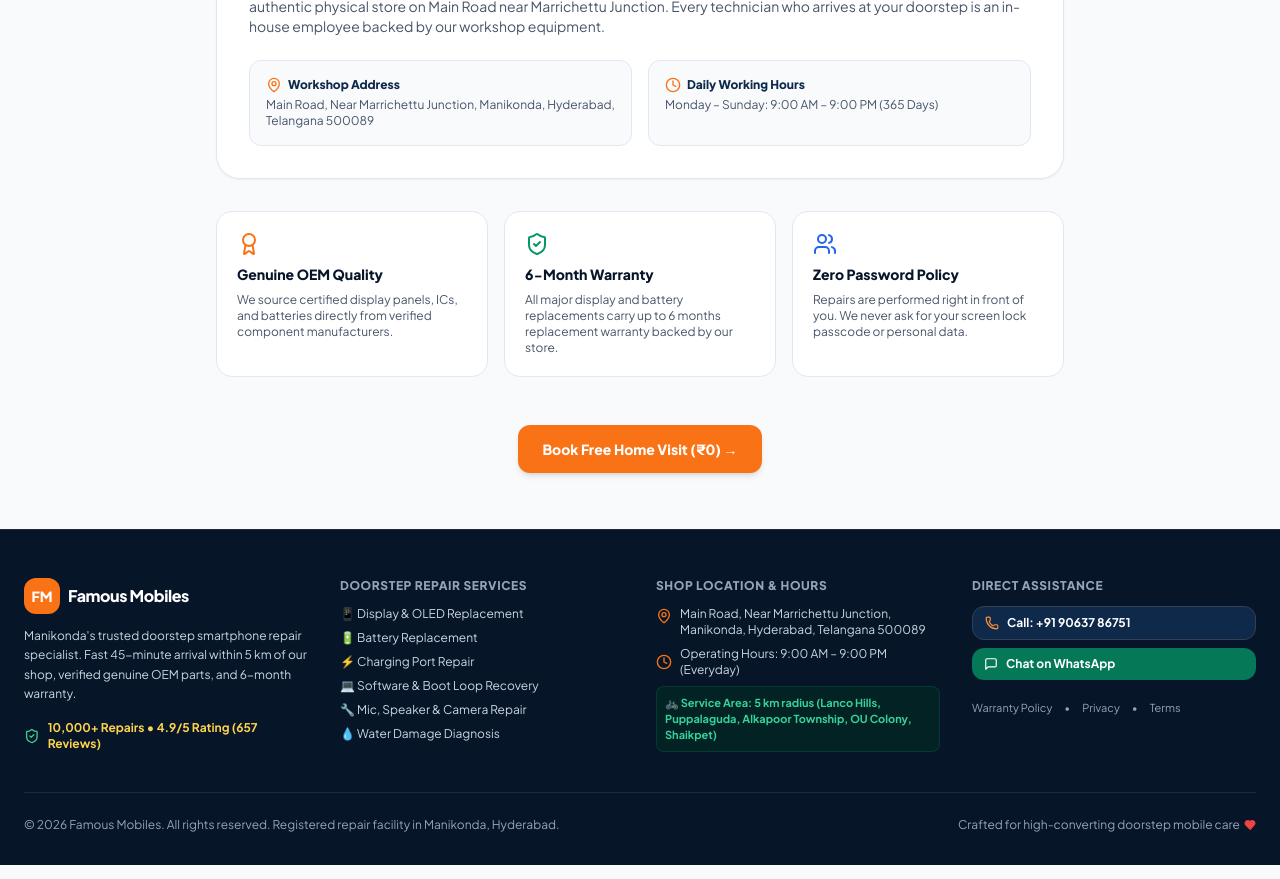
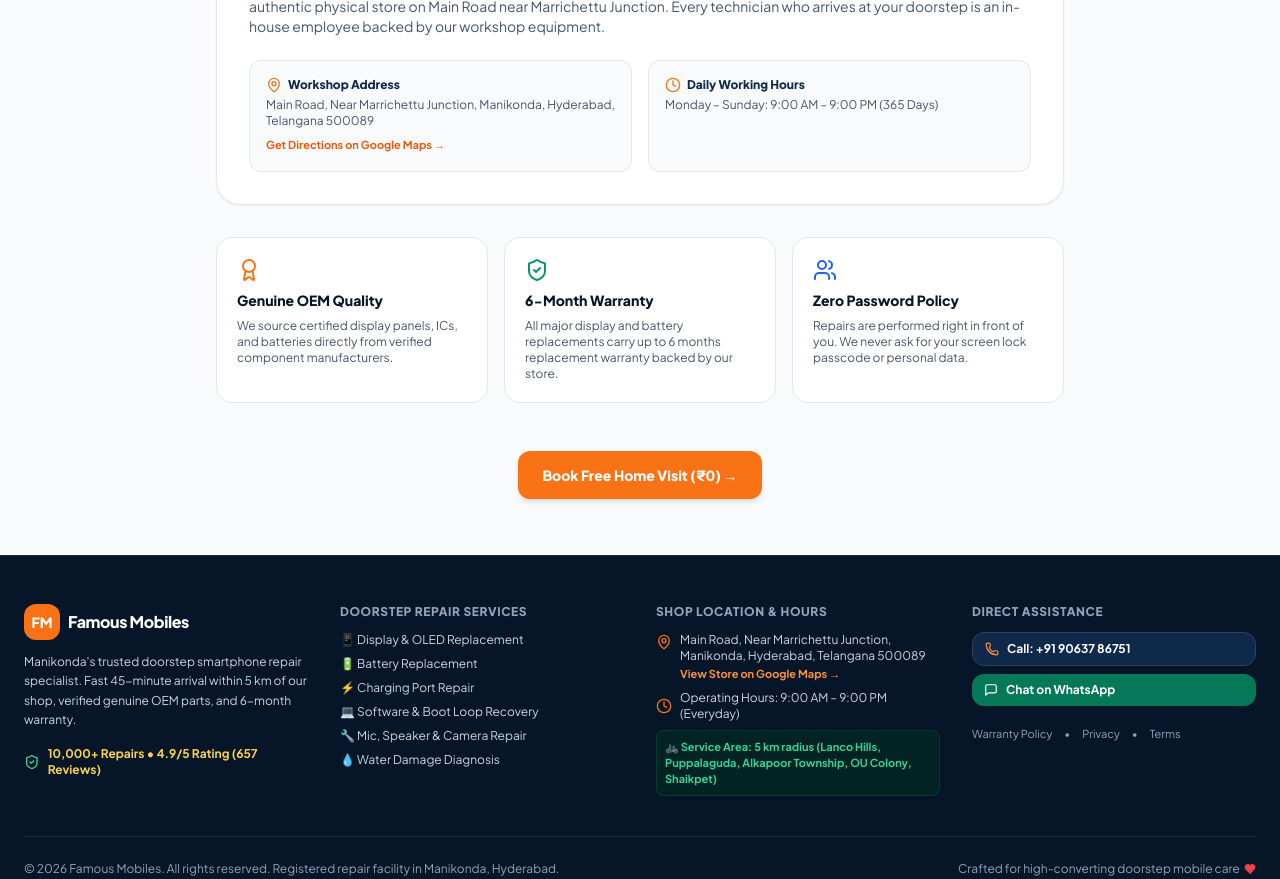
Before and after one commit to mubbumuzzi/CUSTFM, a Next.js app in the folder frontend/: page /about in a window 1280 px wide. Shown: the part 580-1459 px from the top of the page. Built offline with nearby package versions, Linux system fonts and the light colour scheme.

Commit message:
feat: integrate official Google Maps physical store link https://share.google/U0L5BeQxKW1dBHUbJ across contact, reviews, about, footer, and homepage

```diff
--- a/frontend/src/app/about/page.tsx
+++ b/frontend/src/app/about/page.tsx
@@ -58,6 +58,14 @@ export default function AboutPage() {
             <p className="text-xs text-slate-600">
               Main Road, Near Marrichettu Junction, Manikonda, Hyderabad, Telangana 500089
             </p>
+            <a
+              href="https://share.google/U0L5BeQxKW1dBHUbJ"
+              target="_blank"
+              rel="noreferrer"
+              className="text-[11px] font-bold text-accent-600 hover:underline inline-flex items-center gap-1 pt-1"
+            >
+              <span>Get Directions on Google Maps →</span>
+            </a>
           </div>
 
           <div className="bg-slate-50 p-4 rounded-xl border border-slate-200 space-y-1">
--- a/frontend/src/app/contact/page.tsx
+++ b/frontend/src/app/contact/page.tsx
@@ -35,9 +35,18 @@ export default function ContactPage() {
           <p className="text-xs sm:text-sm text-slate-600 leading-relaxed">
             Main Road, Near Marrichettu Junction, Manikonda, Hyderabad, Telangana 500089
           </p>
-          <div className="text-[11px] font-bold text-accent-600 pt-1">
-            📍 Landmark: Near Marrichettu Junction (Opposite Friends Colony)
+          <div className="text-[11px] font-bold text-accent-600 pt-1 flex items-center justify-between">
+            <span>📍 Landmark: Near Marrichettu Junction (Opposite Friends Colony)</span>
           </div>
+          <a
+            href="https://share.google/U0L5BeQxKW1dBHUbJ"
+            target="_blank"
+            rel="noreferrer"
+            className="inline-flex items-center gap-1.5 text-xs font-black text-navy-900 bg-slate-100 hover:bg-slate-200 px-3 py-1.5 rounded-lg transition mt-1"
+          >
+            <MapPin className="w-3.5 h-3.5 text-accent-500" />
+            <span>Open in Google Maps →</span>
+          </a>
         </div>
 
         {/* Operating Hours */}
@@ -105,7 +114,7 @@ export default function ContactPage() {
             Opposite Friends Colony Bus Stop, Main Road, Manikonda
           </span>
           <a
-            href="https://maps.google.com/?q=Famous+Mobiles+Manikonda+Hyderabad"
+            href="https://share.google/U0L5BeQxKW1dBHUbJ"
             target="_blank"
             rel="noreferrer"
             className="mt-3 bg-navy-950 hover:bg-navy-900 text-white text-xs font-black px-4 py-2 rounded-xl transition"
--- a/frontend/src/app/layout.tsx
+++ b/frontend/src/app/layout.tsx
@@ -88,6 +88,7 @@ export default function RootLayout({
       "ratingValue": "4.9",
       "reviewCount": "657"
     },
+    "hasMap": "https://share.google/U0L5BeQxKW1dBHUbJ",
     "priceRange": "₹₹"
   };
 
--- a/frontend/src/app/page.tsx
+++ b/frontend/src/app/page.tsx
@@ -357,6 +357,14 @@ export default function HomePage() {
             <p className="text-xs text-slate-600 leading-relaxed">
               Located on Main Road near Marrichettu Junction. Open daily from 9:00 AM to 9:00 PM for walk-ins, phone consultations, and warranty claims.
             </p>
+            <a
+              href="https://share.google/U0L5BeQxKW1dBHUbJ"
+              target="_blank"
+              rel="noreferrer"
+              className="text-[11px] font-bold text-accent-600 hover:underline inline-flex items-center gap-1 pt-1"
+            >
+              <span>Get Directions on Google Maps →</span>
+            </a>
           </div>
         </div>
       </section>
@@ -379,13 +387,21 @@ export default function HomePage() {
             </p>
           </div>
 
-          <div className="flex gap-3 shrink-0">
+          <div className="flex flex-col sm:flex-row gap-3 shrink-0">
             <Link
               href="/book-repair"
-              className="bg-accent-500 hover:bg-accent-600 text-white font-extrabold text-xs sm:text-sm px-5 py-3 rounded-xl shadow-md transition active:scale-95"
+              className="bg-accent-500 hover:bg-accent-600 text-white font-extrabold text-xs sm:text-sm px-5 py-3 rounded-xl shadow-md transition active:scale-95 text-center"
             >
               Book Doorstep Repair →
             </Link>
+            <a
+              href="https://share.google/U0L5BeQxKW1dBHUbJ"
+              target="_blank"
+              rel="noreferrer"
+              className="bg-white/10 hover:bg-white/20 text-white font-extrabold text-xs sm:text-sm px-4 py-3 rounded-xl border border-white/20 transition flex items-center justify-center gap-1.5 text-center"
+            >
+              <span>View Store on Google Maps ↗</span>
+            </a>
           </div>
         </div>
       </section>
--- a/frontend/src/app/reviews/page.tsx
+++ b/frontend/src/app/reviews/page.tsx
@@ -80,7 +80,7 @@ export default function ReviewsPage() {
         </div>
 
         <a
-          href="https://maps.google.com/?q=Famous+Mobiles+Manikonda+Hyderabad"
+          href="https://share.google/U0L5BeQxKW1dBHUbJ"
           target="_blank"
           rel="noreferrer"
           className="bg-white hover:bg-slate-100 text-navy-950 text-xs font-black px-4 py-3 rounded-xl shadow-md transition flex items-center gap-1.5 shrink-0"
--- a/frontend/src/components/Footer.tsx
+++ b/frontend/src/components/Footer.tsx
@@ -71,7 +71,17 @@ export default function Footer() {
             <div className="space-y-2 text-xs text-slate-300">
               <div className="flex items-start gap-2">
                 <MapPin className="w-4 h-4 text-accent-500 shrink-0 mt-0.5" />
-                <span>Main Road, Near Marrichettu Junction, Manikonda, Hyderabad, Telangana 500089</span>
+                <div>
+                  <span>Main Road, Near Marrichettu Junction, Manikonda, Hyderabad, Telangana 500089</span>
+                  <a
+                    href="https://share.google/U0L5BeQxKW1dBHUbJ"
+                    target="_blank"
+                    rel="noreferrer"
+                    className="text-[11px] font-bold text-accent-400 hover:underline block mt-0.5"
+                  >
+                    View Store on Google Maps →
+                  </a>
+                </div>
               </div>
               <div className="flex items-center gap-2">
                 <Clock className="w-4 h-4 text-accent-500 shrink-0" />
```
